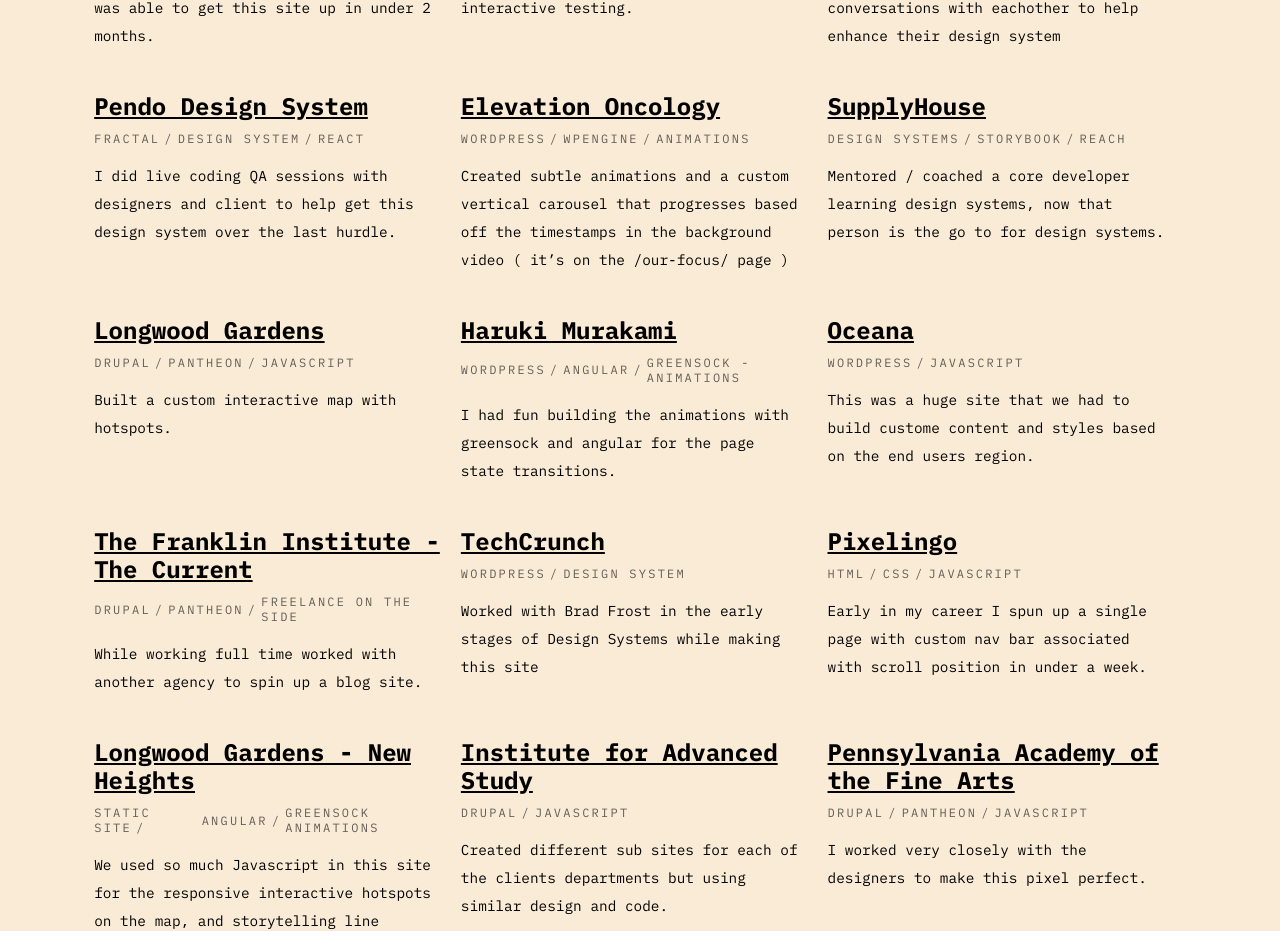
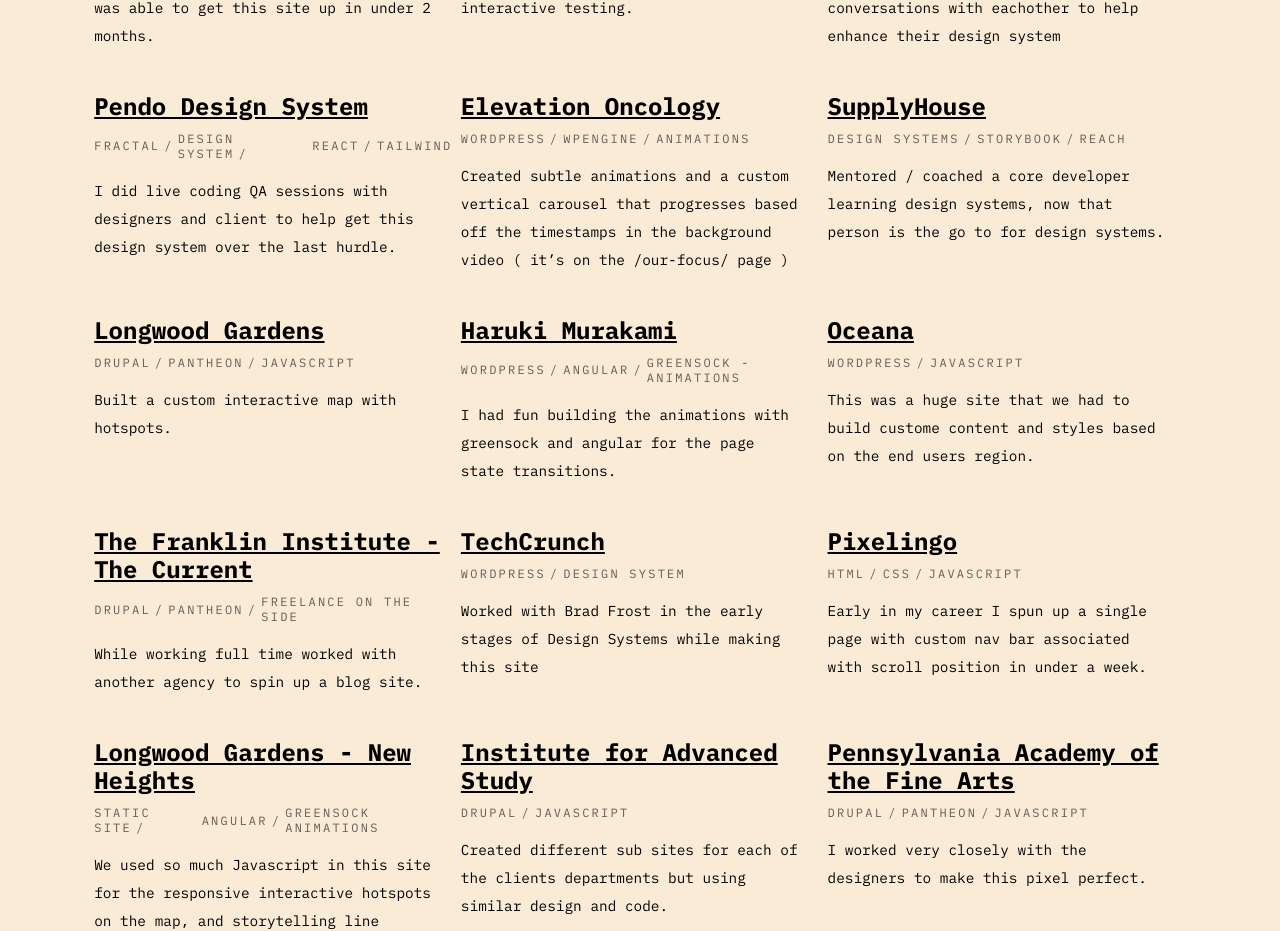
Before and after one commit to Gsarault44/greg, a Next.js app: page / in a window 1280 px wide. Shown: the part 1056-1987 px from the top of the page. Built offline with nearby package versions, Linux system fonts and the light colour scheme.

Commit message:
update tags

```diff
--- a/src/pages/index.tsx
+++ b/src/pages/index.tsx
@@ -114,6 +114,7 @@
       {label: 'Fractal' },
       {label: 'Design System' },
       {label: 'React' },
+      {label: 'Tailwind' },
     ],
   },
   {
```
